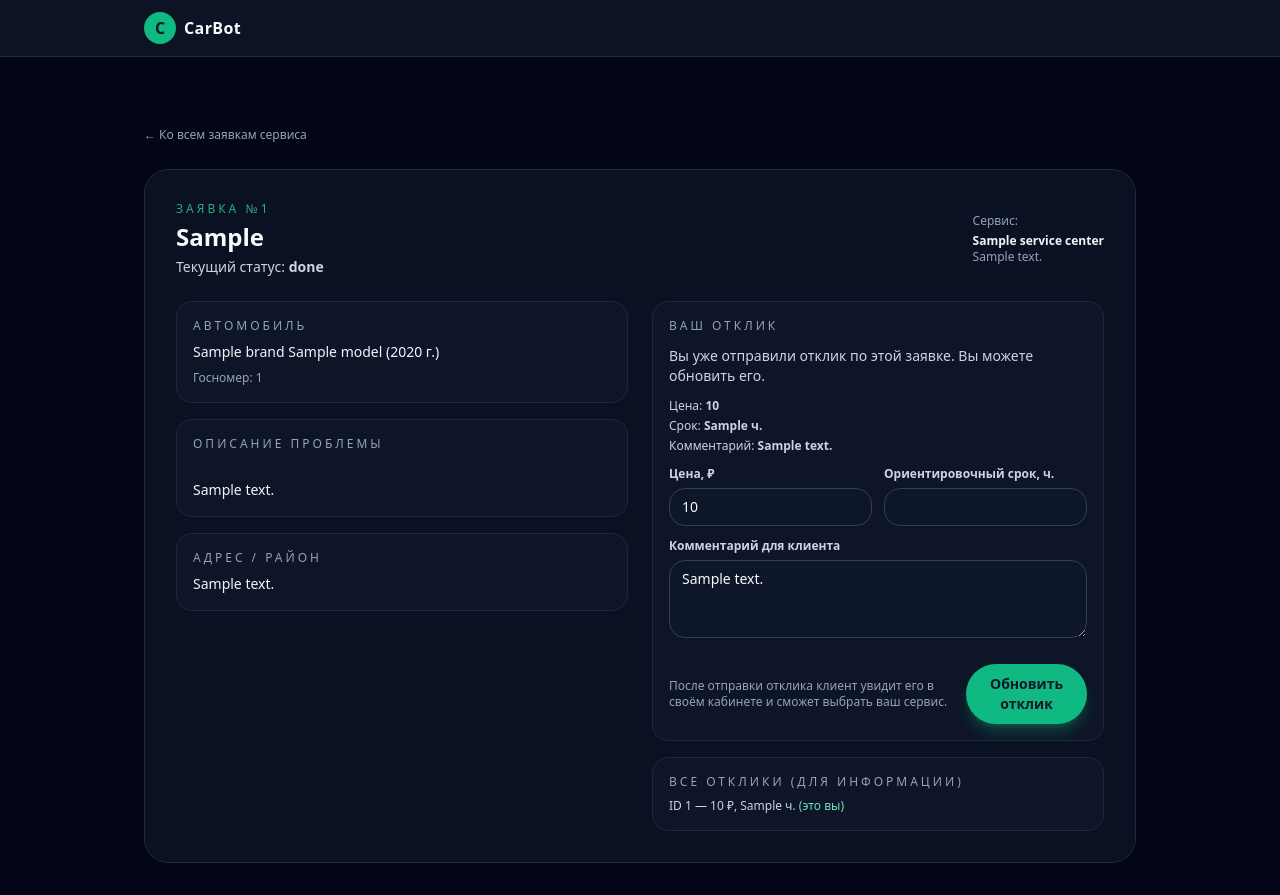
After one commit to Stanislav-Kankin/car_service_v2, a FastAPI app: template webapp/app/templates/service_center/request_detail.html in a window 1280 px wide. The commit adds this page. Run offline with FastAPI, Linux system fonts and the light colour scheme; the template is opened without the code that fills it: most values are stand-ins (such as "Sample title", 1, 10 or a date in 2020); some libraries are stand-ins or nearby versions.

Commit message:
делаем СТО

```diff
--- /dev/null
+++ b/webapp/app/templates/service_center/request_detail.html
@@ -0,0 +1,182 @@
+{% extends "layout/base.html" %}
+
+{% block title %}Заявка №{{ req.id if req else "" }} — {{ service_center.name }}{% endblock %}
+
+{% block content %}
+<div class="mt-8 space-y-6">
+    <a href="/sc/{{ service_center.id }}/requests" class="text-xs text-slate-400 hover:text-emerald-400 transition">
+        ← Ко всем заявкам сервиса
+    </a>
+
+    <div class="relative">
+        <div class="absolute inset-0 rounded-3xl bg-slate-900/70 backdrop-blur-2xl border border-slate-800"></div>
+
+        <div class="relative z-10 p-6 md:p-8 space-y-6">
+            <div class="flex flex-col md:flex-row md:items-center md:justify-between gap-4">
+                <div>
+                    <p class="text-xs uppercase tracking-[0.25em] text-emerald-400/80 mb-1">
+                        Заявка №{{ req.id if req else "—" }}
+                    </p>
+                    <h1 class="text-2xl font-semibold">
+                        {{ req.service_category or "Без категории" }}
+                    </h1>
+                    {% if req and req.status %}
+                    <p class="text-sm text-slate-300 mt-1">
+                        Текущий статус: <span class="font-semibold">{{ req.status }}</span>
+                    </p>
+                    {% endif %}
+                </div>
+                {% if service_center %}
+                <div class="text-xs text-slate-400">
+                    <p class="mb-1">Сервис:</p>
+                    <p class="font-semibold text-slate-100">{{ service_center.name }}</p>
+                    {% if service_center.address %}
+                    <p>{{ service_center.address }}</p>
+                    {% endif %}
+                </div>
+                {% endif %}
+            </div>
+
+            {% if error_message %}
+            <div class="rounded-2xl border border-red-500/40 bg-red-500/10 px-4 py-3 text-sm text-red-100">
+                {{ error_message }}
+            </div>
+            {% endif %}
+
+            {% if req %}
+            <div class="grid md:grid-cols-2 gap-6">
+                <div class="space-y-4">
+                    <div class="rounded-2xl border border-slate-800 bg-slate-900/80 p-4 space-y-2">
+                        <p class="text-xs uppercase tracking-[0.25em] text-slate-400">
+                            Автомобиль
+                        </p>
+                        {% if req.car %}
+                        <p class="text-sm text-slate-100">
+                            {{ req.car.brand }} {{ req.car.model }}
+                            {% if req.car.year %}({{ req.car.year }} г.){% endif %}
+                        </p>
+                        {% if req.car.number %}
+                        <p class="text-xs text-slate-400">
+                            Госномер: {{ req.car.number }}
+                        </p>
+                        {% endif %}
+                        {% else %}
+                        <p class="text-sm text-slate-300">
+                            Данные об автомобиле недоступны.
+                        </p>
+                        {% endif %}
+                    </div>
+
+                    <div class="rounded-2xl border border-slate-800 bg-slate-900/80 p-4 space-y-2">
+                        <p class="text-xs uppercase tracking-[0.25em] text-slate-400">
+                            Описание проблемы
+                        </p>
+                        <p class="text-sm text-slate-100 whitespace-pre-line">
+                            {{ req.description or "Клиент не указал подробностей." }}
+                        </p>
+                    </div>
+
+                    <div class="rounded-2xl border border-slate-800 bg-slate-900/80 p-4 space-y-2">
+                        <p class="text-xs uppercase tracking-[0.25em] text-slate-400">
+                            Адрес / район
+                        </p>
+                        <p class="text-sm text-slate-100">
+                            {{ req.address or "Не указан" }}
+                        </p>
+                    </div>
+                </div>
+
+                <div class="space-y-4">
+                    <div class="rounded-2xl border border-slate-800 bg-slate-900/80 p-4 space-y-3">
+                        <p class="text-xs uppercase tracking-[0.25em] text-slate-400">
+                            Ваш отклик
+                        </p>
+
+                        {% if my_offer %}
+                        <p class="text-sm text-slate-300">
+                            Вы уже отправили отклик по этой заявке. Вы можете обновить его.
+                        </p>
+                        <ul class="text-xs text-slate-300 space-y-1">
+                            <li>Цена: <span class="font-semibold">{{ my_offer.price }}</span></li>
+                            <li>Срок: <span class="font-semibold">{{ my_offer.eta_hours }} ч.</span></li>
+                            {% if my_offer.comment %}
+                            <li>Комментарий: <span class="font-semibold">{{ my_offer.comment }}</span></li>
+                            {% endif %}
+                        </ul>
+                        {% else %}
+                        <p class="text-sm text-slate-300">
+                            Отправьте предложение по цене и срокам. Клиент увидит его в своём кабинете и сможет выбрать ваш сервис.
+                        </p>
+                        {% endif %}
+
+                        <form method="post" action="/sc/{{ service_center.id }}/requests/{{ req.id }}/offer" class="space-y-3">
+                            <div class="grid grid-cols-2 gap-3">
+                                <div class="space-y-1.5">
+                                    <label class="block text-xs font-semibold text-slate-300">
+                                        Цена, ₽
+                                    </label>
+                                    <input type="number" step="0.01" min="0" name="price"
+                                           value="{{ my_offer.price if my_offer else '' }}"
+                                           required
+                                           class="w-full rounded-2xl border border-slate-700 bg-slate-900/70 px-3 py-2 text-sm text-slate-50 outline-none focus:border-emerald-400 focus:ring-1 focus:ring-emerald-400/40">
+                                </div>
+                                <div class="space-y-1.5">
+                                    <label class="block text-xs font-semibold text-slate-300">
+                                        Ориентировочный срок, ч.
+                                    </label>
+                                    <input type="number" min="1" name="eta_hours"
+                                           value="{{ my_offer.eta_hours if my_offer else '' }}"
+                                           required
+                                           class="w-full rounded-2xl border border-slate-700 bg-slate-900/70 px-3 py-2 text-sm text-slate-50 outline-none focus:border-emerald-400 focus:ring-1 focus:ring-emerald-400/40">
+                                </div>
+                            </div>
+
+                            <div class="space-y-1.5">
+                                <label class="block text-xs font-semibold text-slate-300">
+                                    Комментарий для клиента
+                                </label>
+                                <textarea name="comment" rows="3"
+                                          class="w-full rounded-2xl border border-slate-700 bg-slate-900/70 px-3 py-2 text-sm text-slate-50 outline-none focus:border-emerald-400 focus:ring-1 focus:ring-emerald-400/40"
+                                          placeholder="Например: &laquo;Диагностика в подарок при ремонте&raquo;.">{{ my_offer.comment if my_offer else "" }}</textarea>
+                            </div>
+
+                            <div class="flex flex-col md:flex-row md:items-center justify-between gap-3 pt-2">
+                                <p class="text-xs text-slate-400">
+                                    После отправки отклика клиент увидит его в своём кабинете и сможет выбрать ваш сервис.
+                                </p>
+                                <button type="submit"
+                                        class="inline-flex items-center justify-center gap-2 rounded-full bg-emerald-500 px-6 py-2.5 text-sm font-semibold text-slate-900 shadow-lg shadow-emerald-500/30 hover:bg-emerald-400 transition">
+                                    {% if my_offer %}Обновить отклик{% else %}Отправить отклик{% endif %}
+                                </button>
+                            </div>
+                        </form>
+                    </div>
+
+                    {% if offers and offers|length > 0 %}
+                    <div class="rounded-2xl border border-slate-800 bg-slate-900/80 p-4 space-y-2">
+                        <p class="text-xs uppercase tracking-[0.25em] text-slate-400">
+                            Все отклики (для информации)
+                        </p>
+                        <ul class="space-y-1.5 text-xs text-slate-300">
+                            {% for o in offers %}
+                            <li>
+                                ID {{ o.id }} — {{ o.price }} ₽, {{ o.eta_hours }} ч.
+                                {% if o.service_center_id == service_center.id %}
+                                <span class="text-emerald-300">(это вы)</span>
+                                {% endif %}
+                            </li>
+                            {% endfor %}
+                        </ul>
+                    </div>
+                    {% endif %}
+                </div>
+            </div>
+            {% else %}
+            <p class="text-sm text-slate-300">
+                Не удалось загрузить данные заявки.
+            </p>
+            {% endif %}
+        </div>
+    </div>
+</div>
+{% endblock %}
```
Also changed, not shown: webapp/app/routers/pages_service_center.py (+171 -2 lines), webapp/app/templates/service_center/dashboard.html (+19 -9 lines), webapp/app/templates/service_center/requests.html (added, +100 -0 lines).
